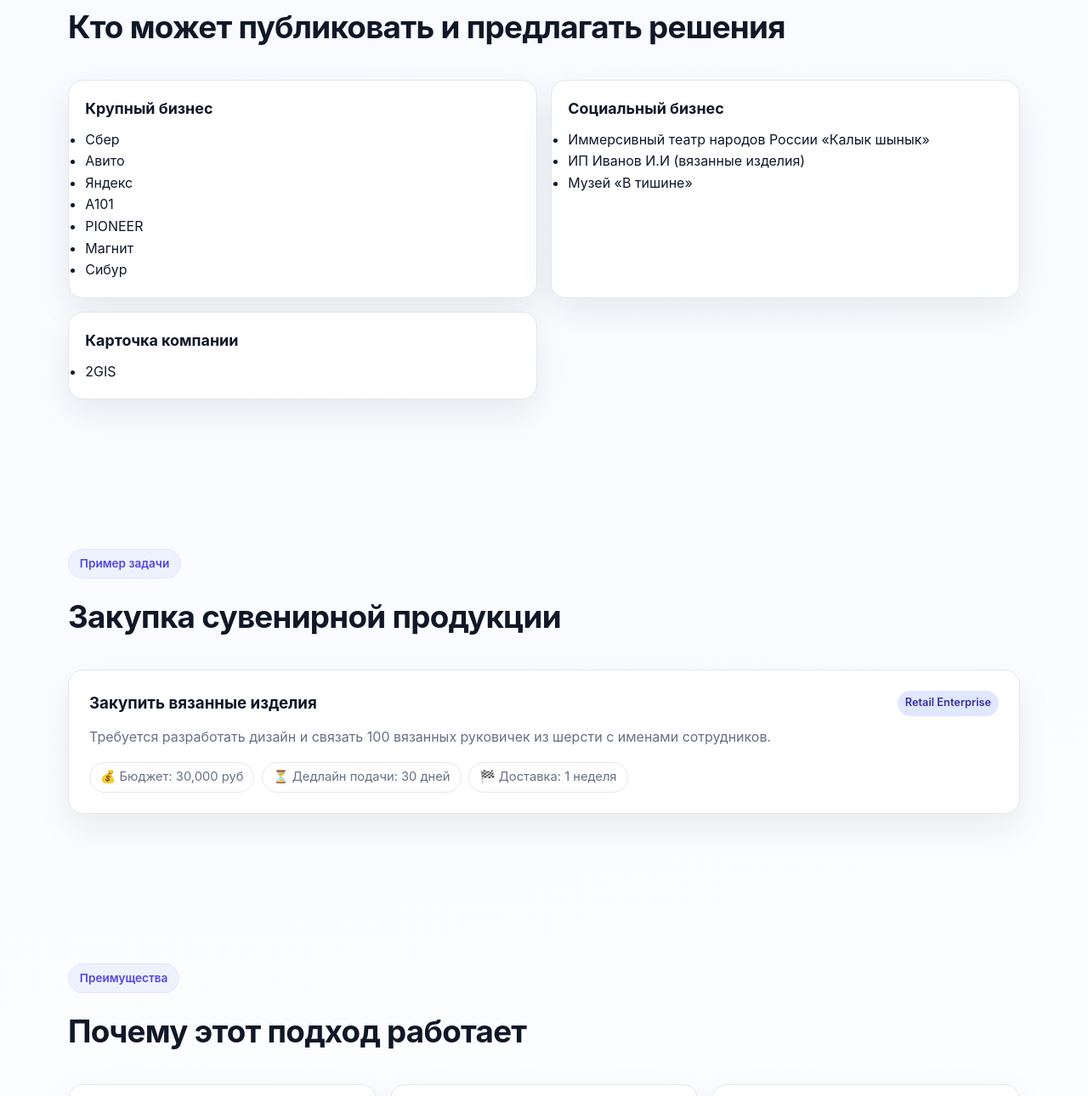
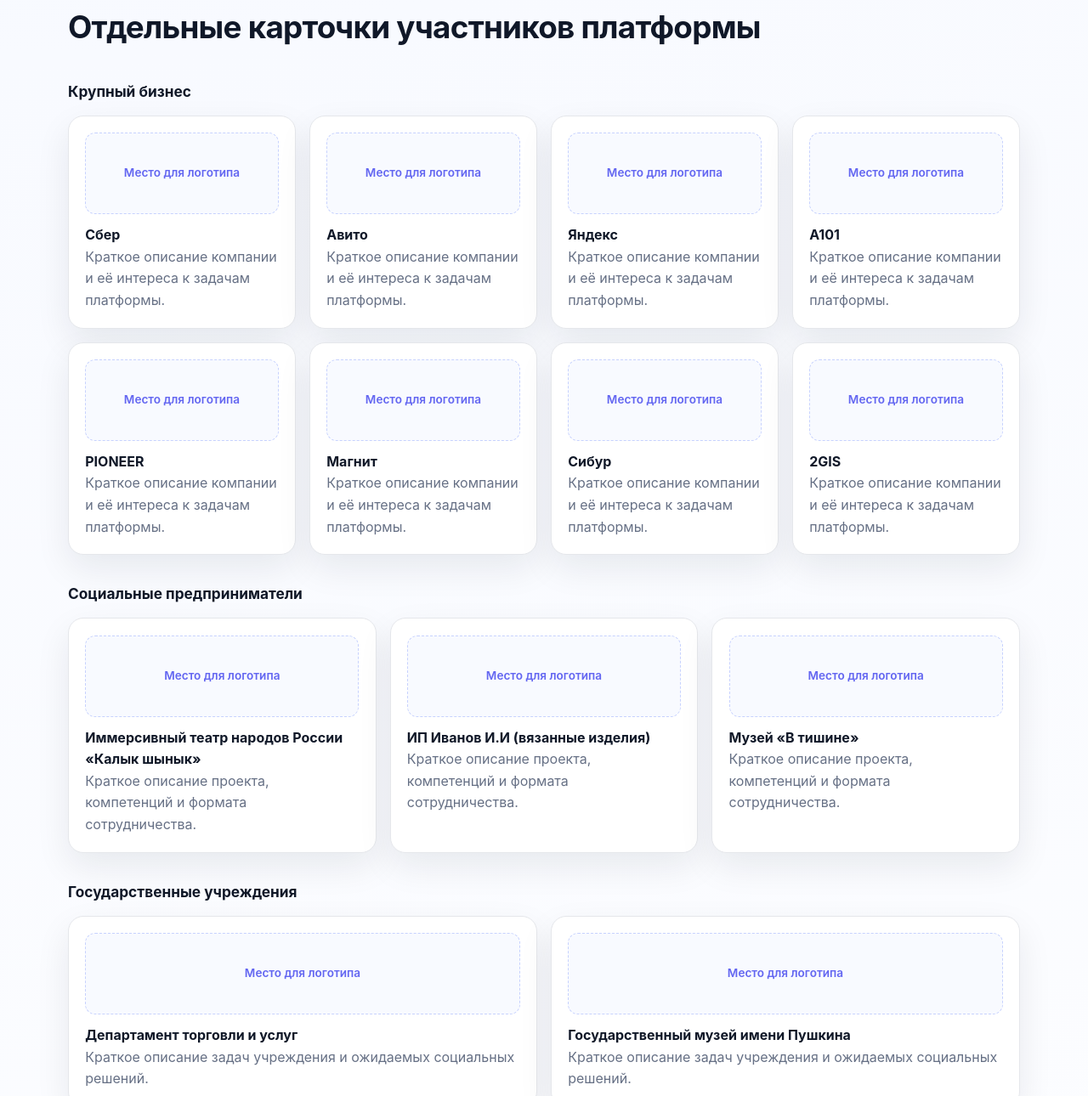
Before and after one commit to kalykshynyk2025-ship-it/platforma_sp, a plain HTML site: page index.html in a window 1280 px wide. Shown: the part 1961-3251 px from the top of the page at 85% size. Drawn offline with Linux system fonts and the light colour scheme.

Commit message:
feat: create separate participant cards with logo placeholders

```diff
--- a/index.html
+++ b/index.html
@@ -199,6 +199,35 @@
       .card {
         padding: 1.2rem;
         transition: transform 0.2s ease, box-shadow 0.2s ease;
+      }
+
+      .participant-group {
+        margin-top: 2rem;
+      }
+
+      .participant-group h3 {
+        margin-bottom: 0.9rem;
+        font-size: 1.08rem;
+      }
+
+      .participant-grid {
+        display: grid;
+        gap: 1rem;
+        grid-template-columns: repeat(auto-fit, minmax(220px, 1fr));
+      }
+
+      .participant-card .logo-slot {
+        width: 100%;
+        min-height: 96px;
+        border: 1px dashed #c7d2fe;
+        border-radius: 12px;
+        background: #f8faff;
+        color: #6366f1;
+        display: grid;
+        place-items: center;
+        margin-bottom: 0.75rem;
+        font-size: 0.85rem;
+        font-weight: 600;
       }
 
       .card:hover,
@@ -463,34 +492,89 @@
       <section class="section">
         <div class="container">
           <span class="eyebrow">Примеры участников</span>
-          <h2 class="section-title">Кто может публиковать и предлагать решения</h2>
-          <div class="grid-2">
-            <article class="card fade-in">
-              <h3>Крупный бизнес</h3>
-              <ul>
-                <li>Сбер</li>
-                <li>Авито</li>
-                <li>Яндекс</li>
-                <li>A101</li>
-                <li>PIONEER</li>
-                <li>Магнит</li>
-                <li>Сибур</li>
-              </ul>
-            </article>
-            <article class="card fade-in">
-              <h3>Социальный бизнес</h3>
-              <ul>
-                <li>Иммерсивный театр народов России «Калык шынык»</li>
-                <li>ИП Иванов И.И (вязанные изделия)</li>
-                <li>Музей «В тишине»</li>
-              </ul>
-            </article>
-            <article class="card fade-in">
-              <h3>Карточка компании</h3>
-              <ul>
-                <li>2GIS</li>
-              </ul>
-            </article>
+          <h2 class="section-title">Отдельные карточки участников платформы</h2>
+
+          <div class="participant-group">
+            <h3>Крупный бизнес</h3>
+            <div class="participant-grid">
+              <article class="card fade-in participant-card">
+                <div class="logo-slot">Место для логотипа</div>
+                <h4>Сбер</h4>
+                <p>Краткое описание компании и её интереса к задачам платформы.</p>
+              </article>
+              <article class="card fade-in participant-card">
+                <div class="logo-slot">Место для логотипа</div>
+                <h4>Авито</h4>
+                <p>Краткое описание компании и её интереса к задачам платформы.</p>
+              </article>
+              <article class="card fade-in participant-card">
+                <div class="logo-slot">Место для логотипа</div>
+                <h4>Яндекс</h4>
+                <p>Краткое описание компании и её интереса к задачам платформы.</p>
+              </article>
+              <article class="card fade-in participant-card">
+                <div class="logo-slot">Место для логотипа</div>
+                <h4>A101</h4>
+                <p>Краткое описание компании и её интереса к задачам платформы.</p>
+              </article>
+              <article class="card fade-in participant-card">
+                <div class="logo-slot">Место для логотипа</div>
+                <h4>PIONEER</h4>
+                <p>Краткое описание компании и её интереса к задачам платформы.</p>
+              </article>
+              <article class="card fade-in participant-card">
+                <div class="logo-slot">Место для логотипа</div>
+                <h4>Магнит</h4>
+                <p>Краткое описание компании и её интереса к задачам платформы.</p>
+              </article>
+              <article class="card fade-in participant-card">
+                <div class="logo-slot">Место для логотипа</div>
+                <h4>Сибур</h4>
+                <p>Краткое описание компании и её интереса к задачам платформы.</p>
+              </article>
+              <article class="card fade-in participant-card">
+                <div class="logo-slot">Место для логотипа</div>
+                <h4>2GIS</h4>
+                <p>Краткое описание компании и её интереса к задачам платформы.</p>
+              </article>
+            </div>
+          </div>
+
+          <div class="participant-group">
+            <h3>Социальные предприниматели</h3>
+            <div class="participant-grid">
+              <article class="card fade-in participant-card">
+                <div class="logo-slot">Место для логотипа</div>
+                <h4>Иммерсивный театр народов России «Калык шынык»</h4>
+                <p>Краткое описание проекта, компетенций и формата сотрудничества.</p>
+              </article>
+              <article class="card fade-in participant-card">
+                <div class="logo-slot">Место для логотипа</div>
+                <h4>ИП Иванов И.И (вязанные изделия)</h4>
+                <p>Краткое описание проекта, компетенций и формата сотрудничества.</p>
+              </article>
+              <article class="card fade-in participant-card">
+                <div class="logo-slot">Место для логотипа</div>
+                <h4>Музей «В тишине»</h4>
+                <p>Краткое описание проекта, компетенций и формата сотрудничества.</p>
+              </article>
+            </div>
+          </div>
+
+          <div class="participant-group">
+            <h3>Государственные учреждения</h3>
+            <div class="participant-grid">
+              <article class="card fade-in participant-card">
+                <div class="logo-slot">Место для логотипа</div>
+                <h4>Департамент торговли и услуг</h4>
+                <p>Краткое описание задач учреждения и ожидаемых социальных решений.</p>
+              </article>
+              <article class="card fade-in participant-card">
+                <div class="logo-slot">Место для логотипа</div>
+                <h4>Государственный музей имени Пушкина</h4>
+                <p>Краткое описание задач учреждения и ожидаемых социальных решений.</p>
+              </article>
+            </div>
           </div>
         </div>
       </section>
```
